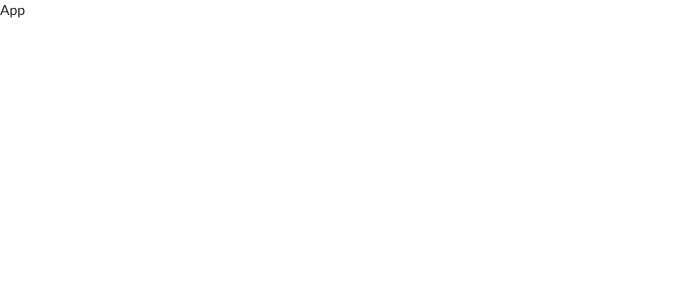
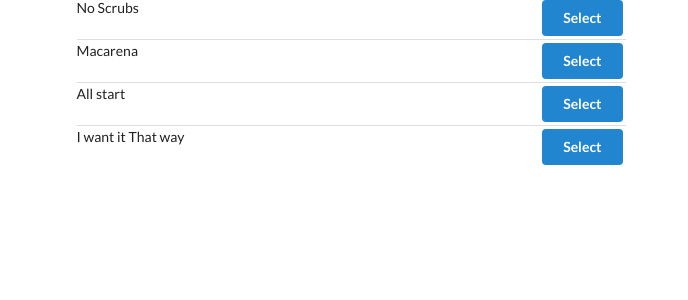
Before and after one commit to OussamaAlouat/react-songs-app, a React (Create React App) app: page / in a window 1280 px wide. Shown: the top 300 px of the page, without its empty margins (0-688 px from the left). Built offline with nearby package versions, Linux system fonts and the light colour scheme.

Commit message:
List the select buttons and the title of songs

```diff
--- a/src/components/App.js
+++ b/src/components/App.js
@@ -1,7 +1,16 @@
 import React from 'react';
+import SongList from "./SongList";
 
 const App = () => {
-    return <div>App</div>
+    return (
+        <div className="ui container grid">
+            <div className="ui row">
+                <div className="column eight wide">
+                    <SongList/>
+                </div>
+            </div>
+        </div>
+    );
 };
 
 export default App;
--- /dev/null
+++ b/src/components/SongList.js
@@ -0,0 +1,38 @@
+import React, {Component} from 'react'
+import {connect} from 'react-redux'
+
+class SongList extends Component {
+
+    renderList() {
+        return this.props.songs.map((song) => {
+            return (
+                <div className="item" key={song.title}>
+                    <div className="right floated content">
+                        <button className="ui button primary">
+                            Select
+                        </button>
+                    </div>
+
+                    <div className="content">
+                        {song.title}
+                    </div>
+
+                </div>
+            );
+        });
+    }
+
+
+    render() {
+        return (
+
+            <div className="ui divided list">{this.renderList()}</div>
+        );
+    }
+}
+
+const mapStateToProps = (state) => {
+    return {songs: state.songs};
+};
+
+export default connect(mapStateToProps)(SongList);
--- a/src/index.js
+++ b/src/index.js
@@ -1,7 +1,7 @@
 import React from 'react';
 import ReactDOM from 'react-dom';
 import {Provider} from 'react-redux';
-import {createStore} from "redux/es/redux";
+import {createStore} from "redux";
 import App from './components/App'
 import reducers from './reducers'
 
--- a/src/reducers/index.js
+++ b/src/reducers/index.js
@@ -1,4 +1,4 @@
-import {combineReducers} from "redux/es/redux";
+import {combineReducers} from "redux";
 
 const songsReducer = () => {
     return [
```
